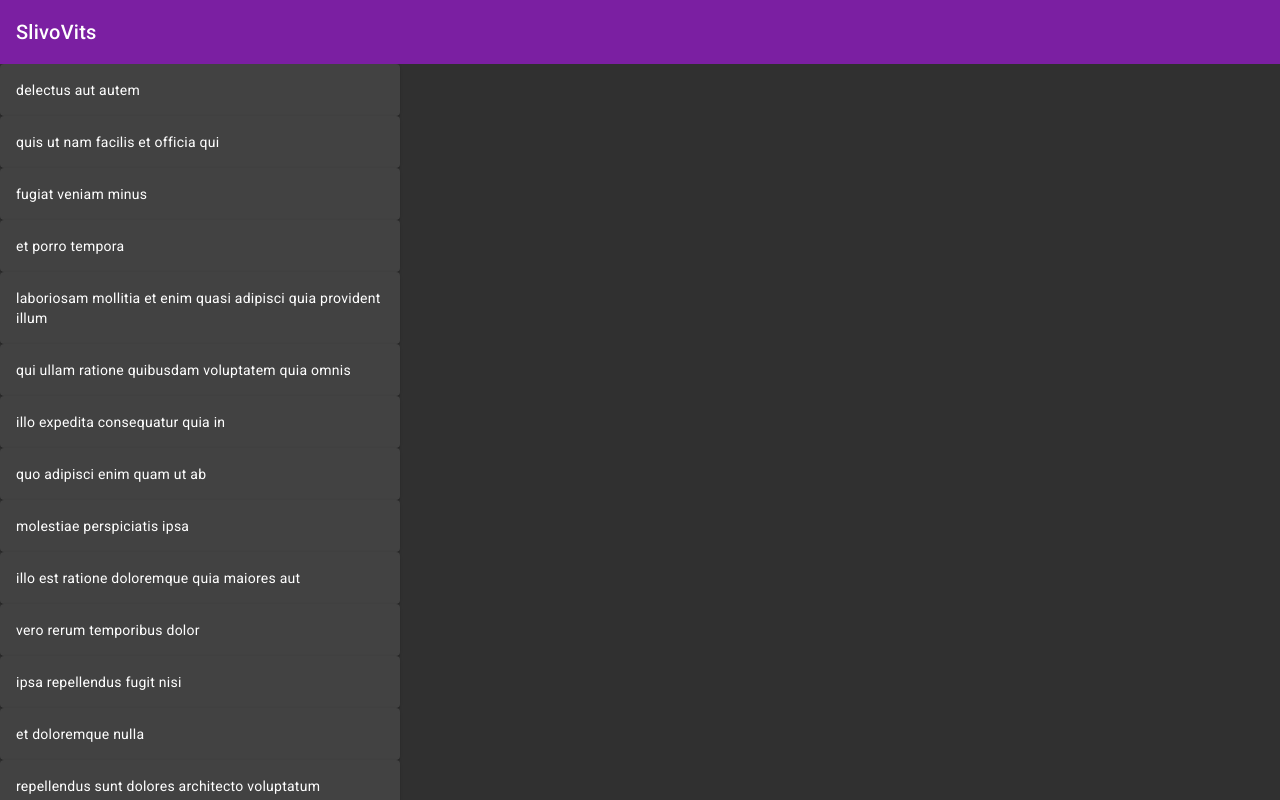
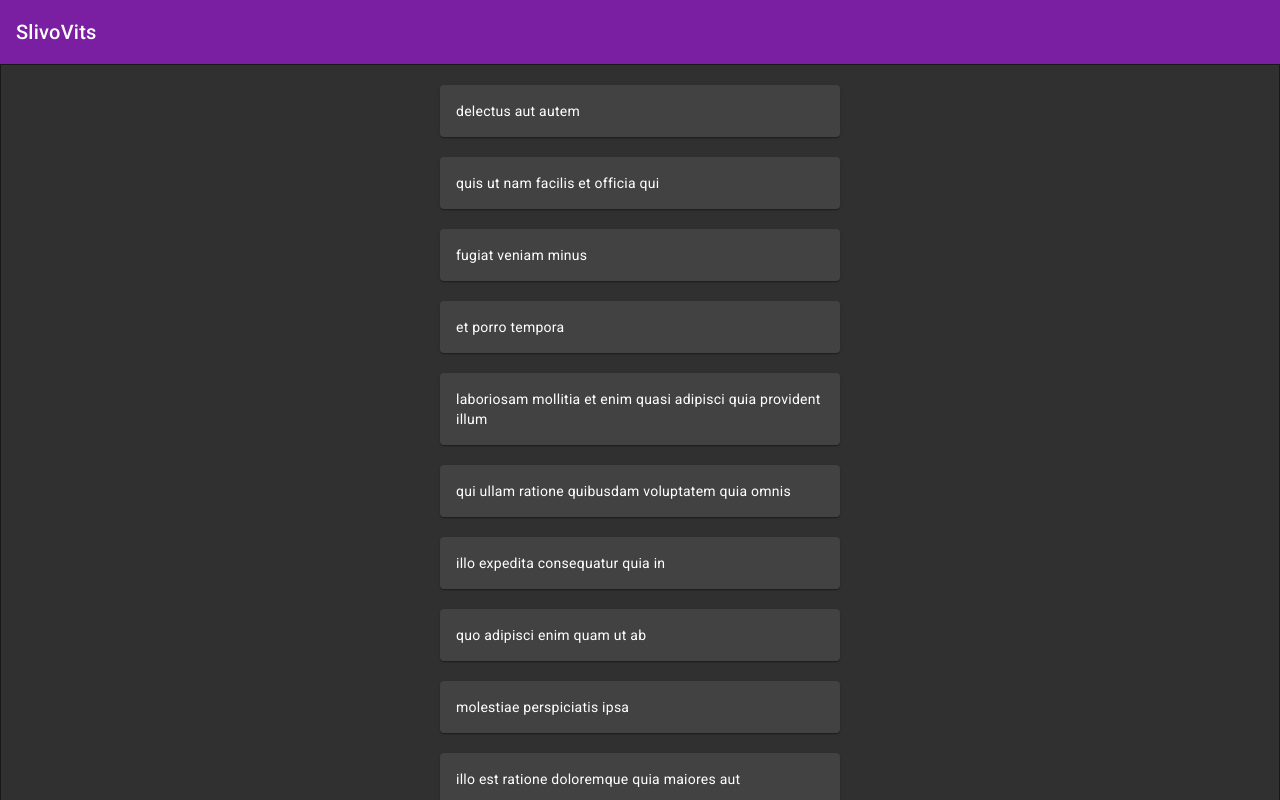
Before and after one commit to dev-evgeni/slivovits, an Angular app: page / in a window 1280 px wide. Shown: the top 800 px of the page. Built offline with nearby package versions, Linux system fonts and the light colour scheme.

Commit message:
Added cards flex style

```diff
--- a/src/app/app.component.scss
+++ b/src/app/app.component.scss
@@ -1,3 +1,20 @@
 .example-card {
-  max-width: 400px;
+  width: 400px;
+  flex: 1
 }
+
+.example-container {
+  border: 1px solid rgba(0, 0, 0, 0.5);
+}
+
+.example-sidenav-content {
+  display: flex;
+  flex-direction: column;
+  align-items: center;
+  row-gap: 20px;
+  padding: 20px 0;
+}
+
+.example-sidenav {
+  padding: 20px;
+}
```
